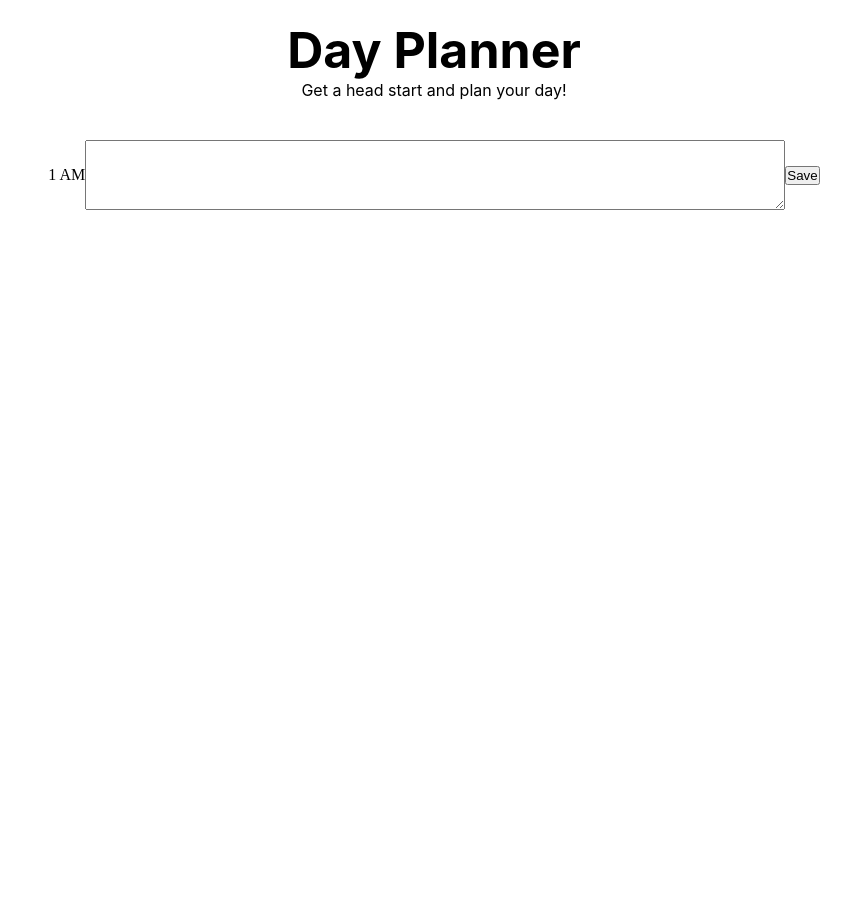
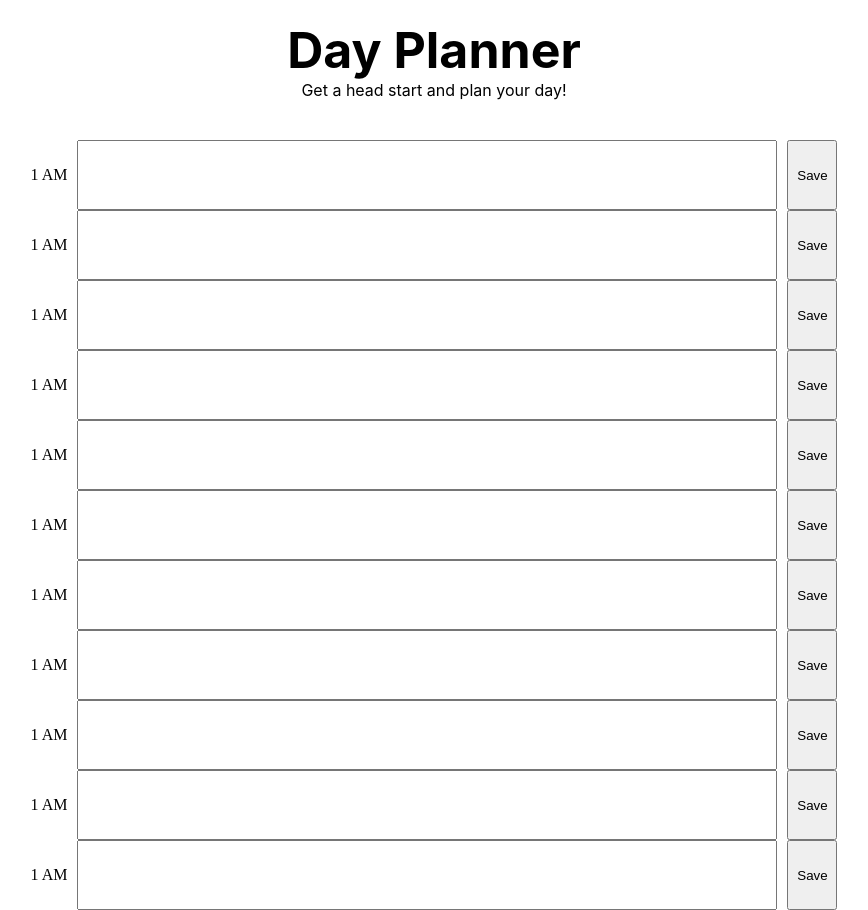
Before and after one commit to jakereppuhn/day-planner, a plain HTML site: page index.html in a window 1280 px wide. Shown: the whole page, without its empty margins (206-1074 px from the left). Before the commit the page ends 800 px from the top, so only its background shows below. Drawn offline with Linux system fonts and the light colour scheme.

Commit message:
added hour boxes

```diff
--- a/index.html
+++ b/index.html
@@ -13,10 +13,60 @@
         <p>Get a head start and plan your day!</p>
     </header>
     <div class="container">
-        <div id="" class="hourBox">
-            <div id="" class="">1 AM</div>
-            <textarea class=""></textarea>
-            <button>Save</button>
+        <div id="hour1" class="hourBox">
+            <div class="hour">1 AM</div>
+            <textarea></textarea>
+            <button class="saveBtn">Save</button>
+        </div>
+        <div id="hour1" class="hourBox">
+            <div class="hour">1 AM</div>
+            <textarea></textarea>
+            <button class="saveBtn">Save</button>
+        </div>
+        <div id="hour1" class="hourBox">
+            <div class="hour">1 AM</div>
+            <textarea></textarea>
+            <button class="saveBtn">Save</button>
+        </div>
+        <div id="hour1" class="hourBox">
+            <div class="hour">1 AM</div>
+            <textarea></textarea>
+            <button class="saveBtn">Save</button>
+        </div>
+        <div id="hour1" class="hourBox">
+            <div class="hour">1 AM</div>
+            <textarea></textarea>
+            <button class="saveBtn">Save</button>
+        </div>
+        <div id="hour1" class="hourBox">
+            <div class="hour">1 AM</div>
+            <textarea></textarea>
+            <button class="saveBtn">Save</button>
+        </div>
+        <div id="hour1" class="hourBox">
+            <div class="hour">1 AM</div>
+            <textarea></textarea>
+            <button class="saveBtn">Save</button>
+        </div>
+        <div id="hour1" class="hourBox">
+            <div class="hour">1 AM</div>
+            <textarea></textarea>
+            <button class="saveBtn">Save</button>
+        </div>
+        <div id="hour1" class="hourBox">
+            <div class="hour">1 AM</div>
+            <textarea></textarea>
+            <button class="saveBtn">Save</button>
+        </div>
+        <div id="hour1" class="hourBox">
+            <div class="hour">1 AM</div>
+            <textarea></textarea>
+            <button class="saveBtn">Save</button>
+        </div>
+        <div id="hour1" class="hourBox">
+            <div class="hour">1 AM</div>
+            <textarea></textarea>
+            <button class="saveBtn">Save</button>
         </div>
 
 
--- a/style.css
+++ b/style.css
@@ -39,4 +39,11 @@ p {
 textarea {
     height: 70px;
     width: 700px;
+    margin: 0 10px 0 10px;
+    resize: none;
 }
+
+.saveBtn {
+    height: 70px;
+    width: 50px;
+}
```
